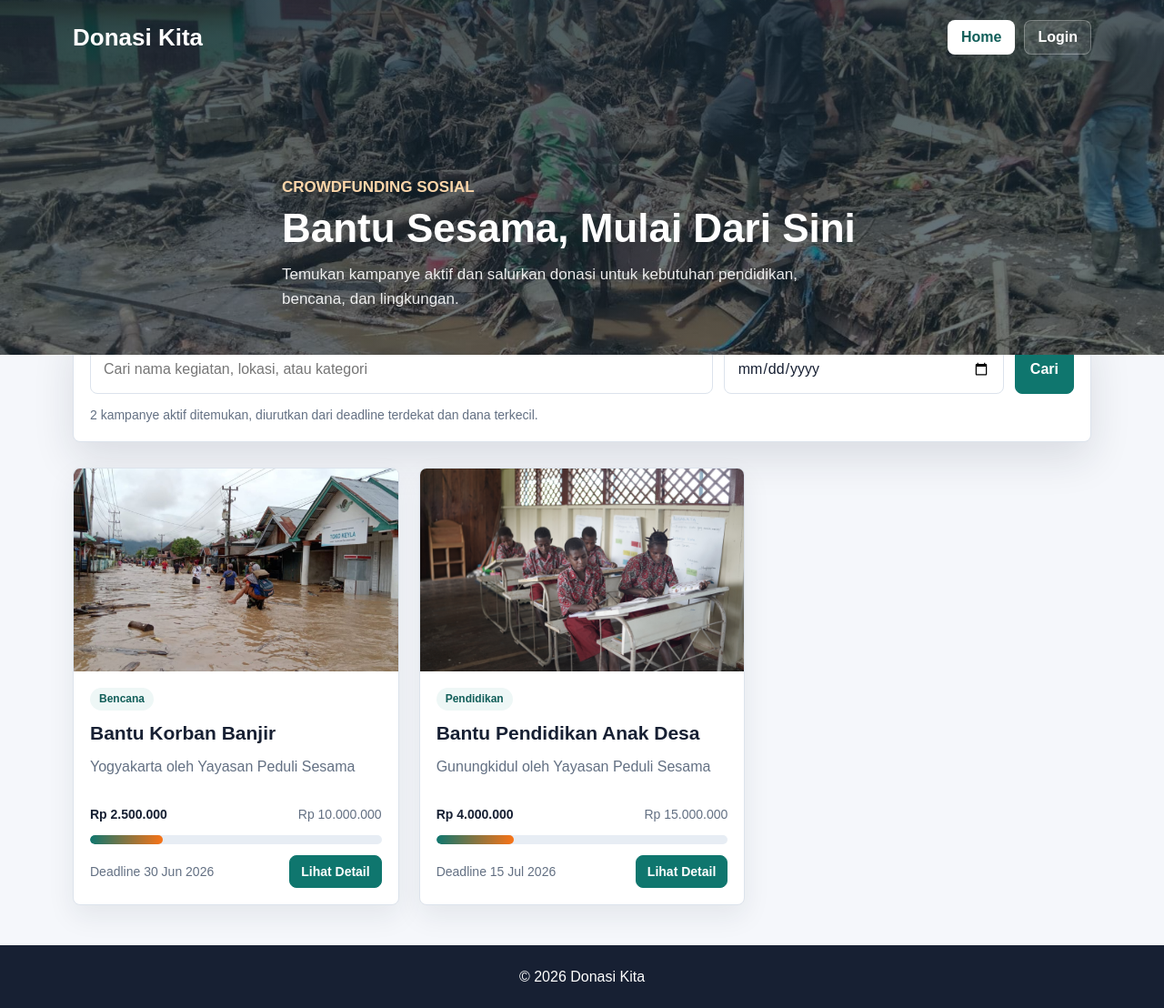
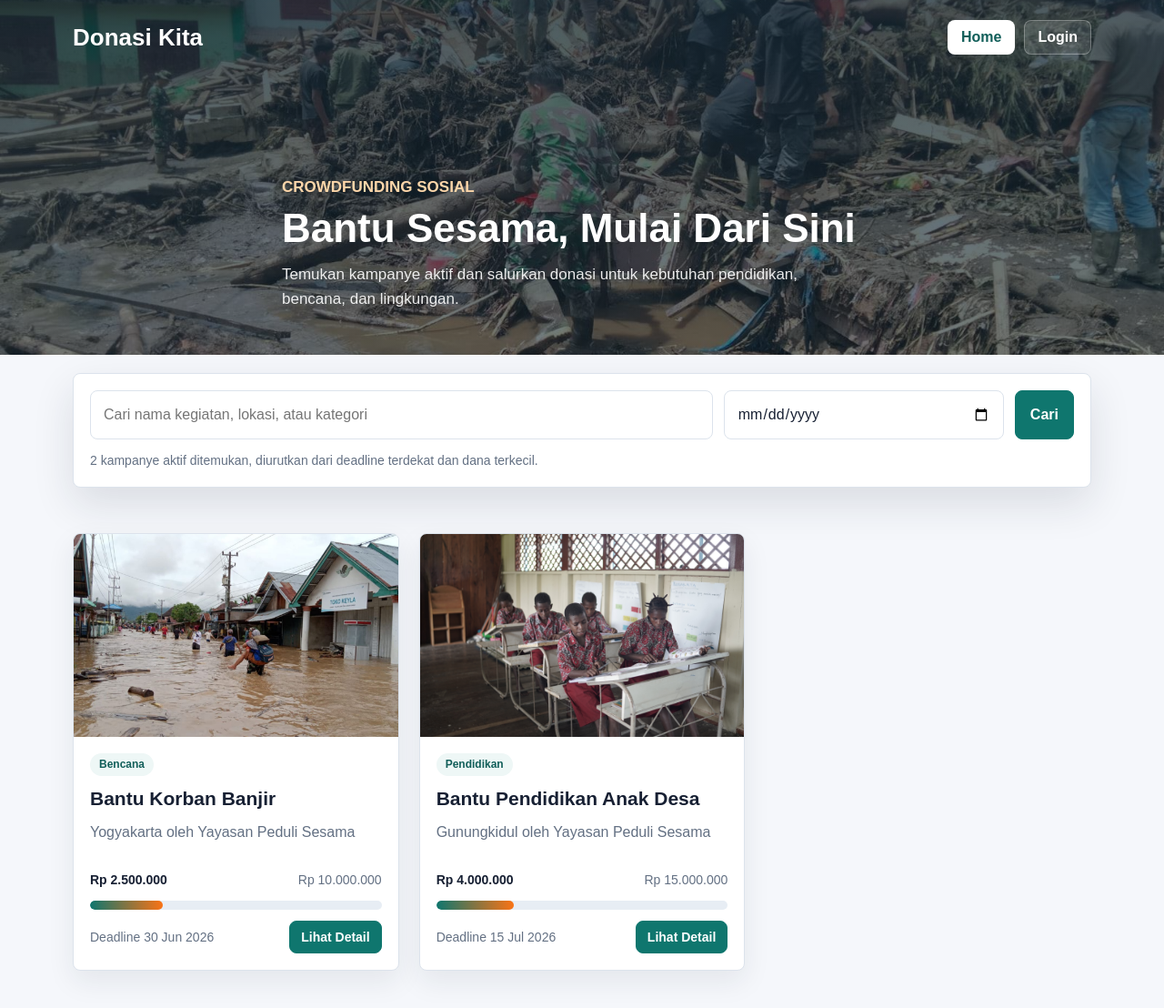
Before and after one commit to Septyo4832/Mini-Project-Progweb, a PHP site: page / in a window 1280 px wide. Shown: the top 1108 px of the page at 91% size. Run offline with PHP 8.4, Linux system fonts and the light colour scheme; data comes from the database, SQL or seed files in the repository.

Commit message:
Fix filter form

```diff
--- a/style.css
+++ b/style.css
@@ -152,7 +152,7 @@ main {
 }
 
 .filter {
-    margin: -30px auto 28px;
+    margin: 20px 0 50px;
     padding: 18px;
     background: var(--surface);
     border: 1px solid var(--line);
```
